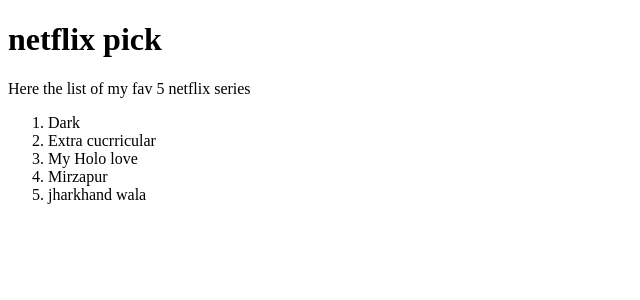
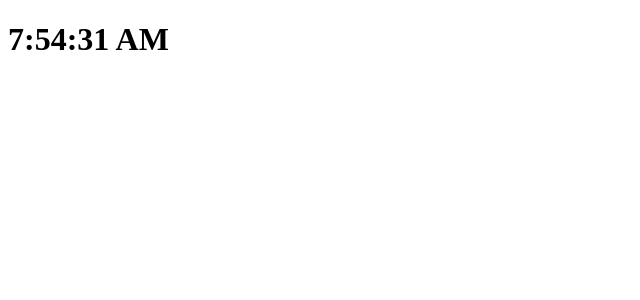
Before and after one commit to kundankumar78952/ReactJS, a React (Create React App) app in the folder react-app/: page / in a window 1280 px wide. Shown: the top 300 px of the page, without its empty margins (0-640 px from the left). Built offline with nearby package versions, Linux system fonts and the light colour scheme.

Commit message:
only for appe render

```diff
--- a/react-app/src/index.js
+++ b/react-app/src/index.js
@@ -1,9 +1,6 @@
 import React from "react";
 import ReactDom from "react-dom";
 
-// import * as ques from "./Appe.jsx";
-// import Appe from './Appe.jsx';
- //import './index.css';
 import Appe from "./Appe.jsx";
 //import UseReducer from "./useReducer";
 
@@ -34,19 +31,19 @@
 //   , <p>I am learning react</p>,<h2>i am covering both theory plus practical, this has been done using array</h2>,],
 //   document.getElementById("root"));
 
-ReactDom.render(<>
-  <h1>netflix pick</h1>
-    <p>Here the list of my fav 5 netflix series</p>
-    <ol>
-      <li>Dark</li>
-      <li>Extra cucrricular</li>
-      <li>My Holo love</li>
-      <li>Mirzapur</li>
-       <li>jharkhand wala</li>
-    </ol>
-    </>,
-    document.getElementById("root")
-    );
+// ReactDom.render(<>
+//   <h1>netflix pick</h1>
+//     <p>Here the list of my fav 5 netflix series</p>
+//     <ol>
+//       <li>Dark</li>
+//       <li>Extra cucrricular</li>
+//       <li>My Holo love</li>
+//       <li>Mirzapur</li>
+//        <li>jharkhand wala</li>
+//     </ol>
+//     </>,
+//     document.getElementById("root")
+//     );
 //  const flname ="kundan kumar";
 
 
```
